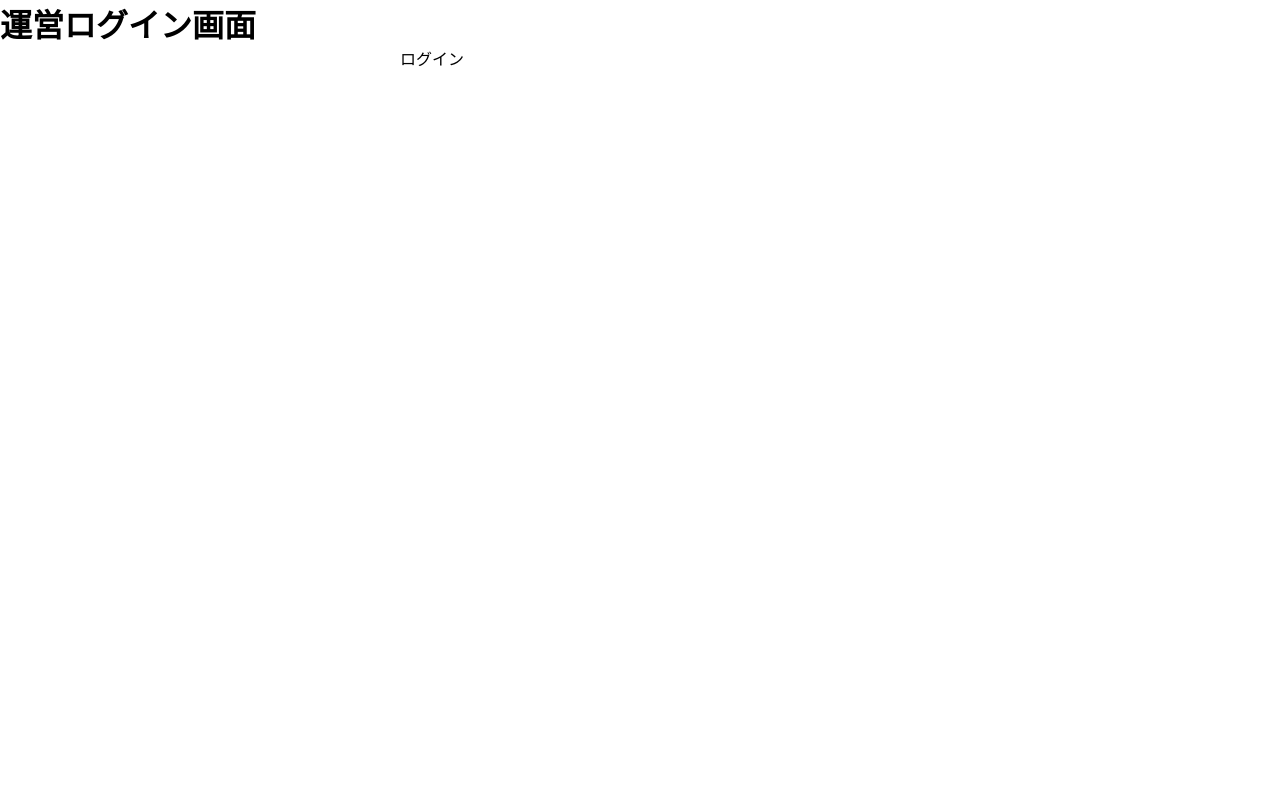
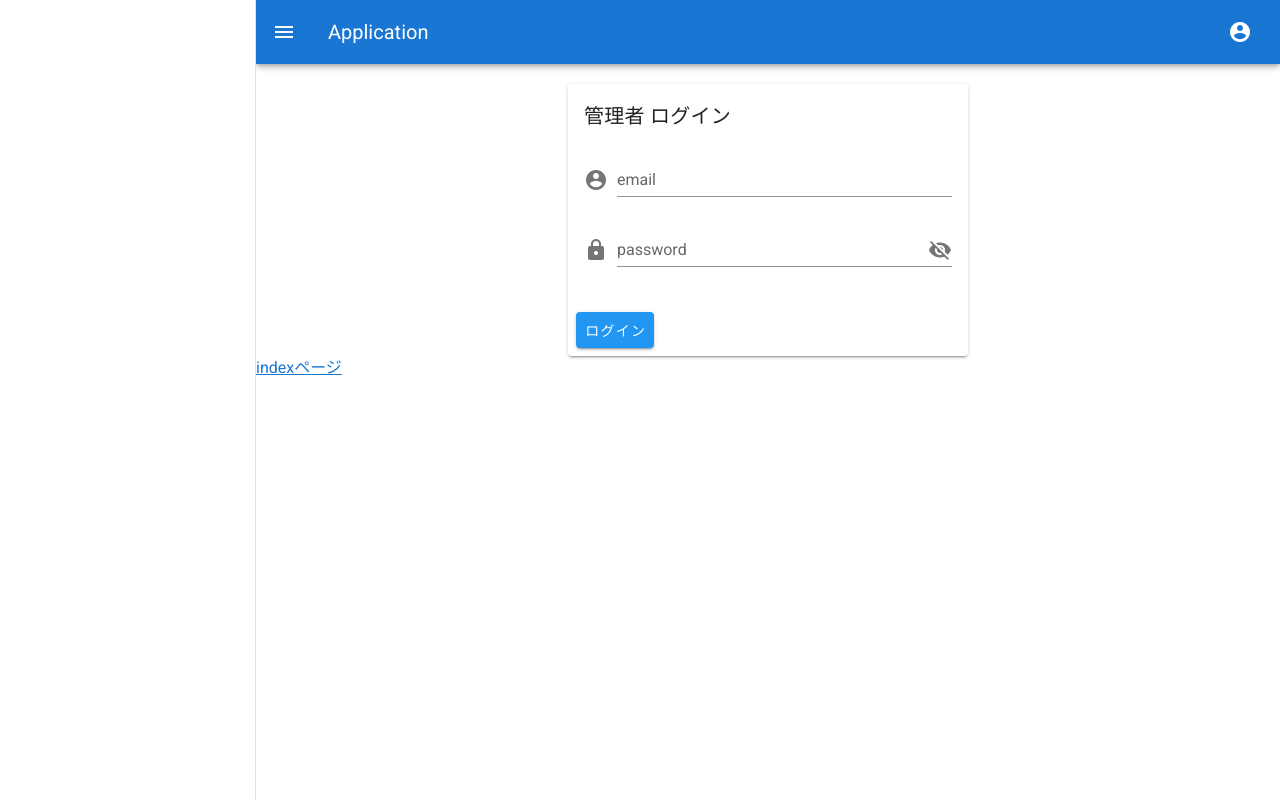
Before and after one commit to george0528/AttendanceManagement, a Nuxt app in the folder front-end/: page /admin/login in a window 1280 px wide. Built offline with nearby package versions, Linux system fonts and the light colour scheme; no server answers.

Commit message:
feat: f csrf用のmiddlewareを追加

```diff
--- /dev/null
+++ b/front-end/middleware/csrf.js
@@ -0,0 +1,3 @@
+export default function({$axios}) {
+  $axios.get('/sanctum/csrf-cookie');
+}
--- a/front-end/middleware/flash.js
+++ /dev/null
@@ -1,3 +0,0 @@
-export default function({store}) {
-  store.commit('flash');
-}
--- a/front-end/nuxt.config.js
+++ b/front-end/nuxt.config.js
@@ -24,9 +24,9 @@ export default {
   },
 
   // router
-  // router: {
-  //   middleware: 'auth',
-  // },
+  router: {
+    middleware: 'csrf',
+  },
 
   // Global CSS: https://go.nuxtjs.dev/config-css
   css: [
--- a/front-end/pages/admin/login.vue
+++ b/front-end/pages/admin/login.vue
@@ -1,40 +1,80 @@
 <template>
-  <div>
-    <h1>運営ログイン画面</h1>
-    <form @submit.prevent>
-      <input v-model="email" type="text">
-      <input v-model="password" type="password">
-      <button type='submit' @click="adminLogin">ログイン</button>
-    </form>
+  <div class="main">
+    <v-card width="400px" class="mx-auto mt-5">
+      <v-card-title primary-title>
+        管理者  ログイン
+      </v-card-title>
+      <v-card-text>
+        <v-form @submit.prevent>
+          <v-text-field
+            name="email"
+            label="email"
+            v-model="email"
+            prepend-icon="mdi-account-circle"
+          ></v-text-field>
+          <v-text-field
+            name="password"
+            label="password"
+            v-model="password"
+            v-bind:type="showPassword ? 'text' : 'password'"
+            prepend-icon="mdi-lock"
+            append-icon="mdi-eye-off"
+            @click:append="showPassword = !showPassword"
+          ></v-text-field>
+        </v-form>
+      </v-card-text>
+      <v-card-actions>
+        <v-btn color="info" @click="userLogin">ログイン</v-btn>
+      </v-card-actions>
+    </v-card>
+    <nuxt-link to="/">indexページ</nuxt-link>
   </div>
 </template>
 
 <script>
 export default {
-  data() {
+  data(){
     return {
-      email: '',
-      password: ''
+      showPassword: false,
+      login_id: '',
+      password: '',
     }
   },
   methods: {
-    async adminLogin() {
+    async userLogin() {
+      let message = '';
+      let type = '';
+
+      // api
       await this.$axios.post('/api/admin/login', {
-        email: this.email,
-        password: this.password
+        login_id: this.login_id,
+        password: this.password,
       })
       .then(res => {
-        this.$store.commit('alertSuccess', 'ログインに成功しました');
+        this.$store.commit('adminLogin');
+        message = 'ログインしました';
+        type = 'success';
       })
       .catch(e => {
-        let message = e.response.data;
-        this.$store.commit('alertFail', message);
-      })
+        message = e.response.data;
+        type = 'error';
+      });
+
+      // flashメッセージ
+      this.$store.dispatch(
+        'flashMessage/showMessage',
+        {
+          message: message,
+          type: type,
+          status: true,
+        }
+      );
 
       // inputを空白にする
-      this.email = '';
+      this.login_id = '';
       this.password = '';
-    }
-  }
+    },
+  },
+  layout: 'vutify',
 }
 </script>
--- a/front-end/pages/user/login.vue
+++ b/front-end/pages/user/login.vue
@@ -42,14 +42,9 @@ export default {
   },
   methods: {
     async userLogin() {
-      this.$store.dispatch(
-        'flashMessage/showMessage',
-        {
-          message: 'ログインしました',
-          type: 'success',
-          status: true,
-        }
-      );
+      let message = '';
+      let type = '';
+
       // api
       await this.$axios.post('/api/user/login', {
         login_id: this.login_id,
@@ -57,12 +52,23 @@ export default {
       })
       .then(res => {
         this.$store.commit('userLogin');
-        this.$store.commit('alert', 'ログインに成功しました', 'success');
+        message = 'ログインしました';
+        type = 'success';
       })
       .catch(e => {
-        let message = e.response.data;
-        this.$store.commit('alert', message, 'danger  ');
+        message = e.response.data;
+        type = 'error';
       });
+
+      // flashメッセージ
+      this.$store.dispatch(
+        'flashMessage/showMessage',
+        {
+          message: message,
+          type: type,
+          status: true,
+        }
+      );
 
       // inputを空白にする
       this.login_id = '';
```
Also changed, not shown: front-end/layouts/vutify.vue (+4 -4 lines).
